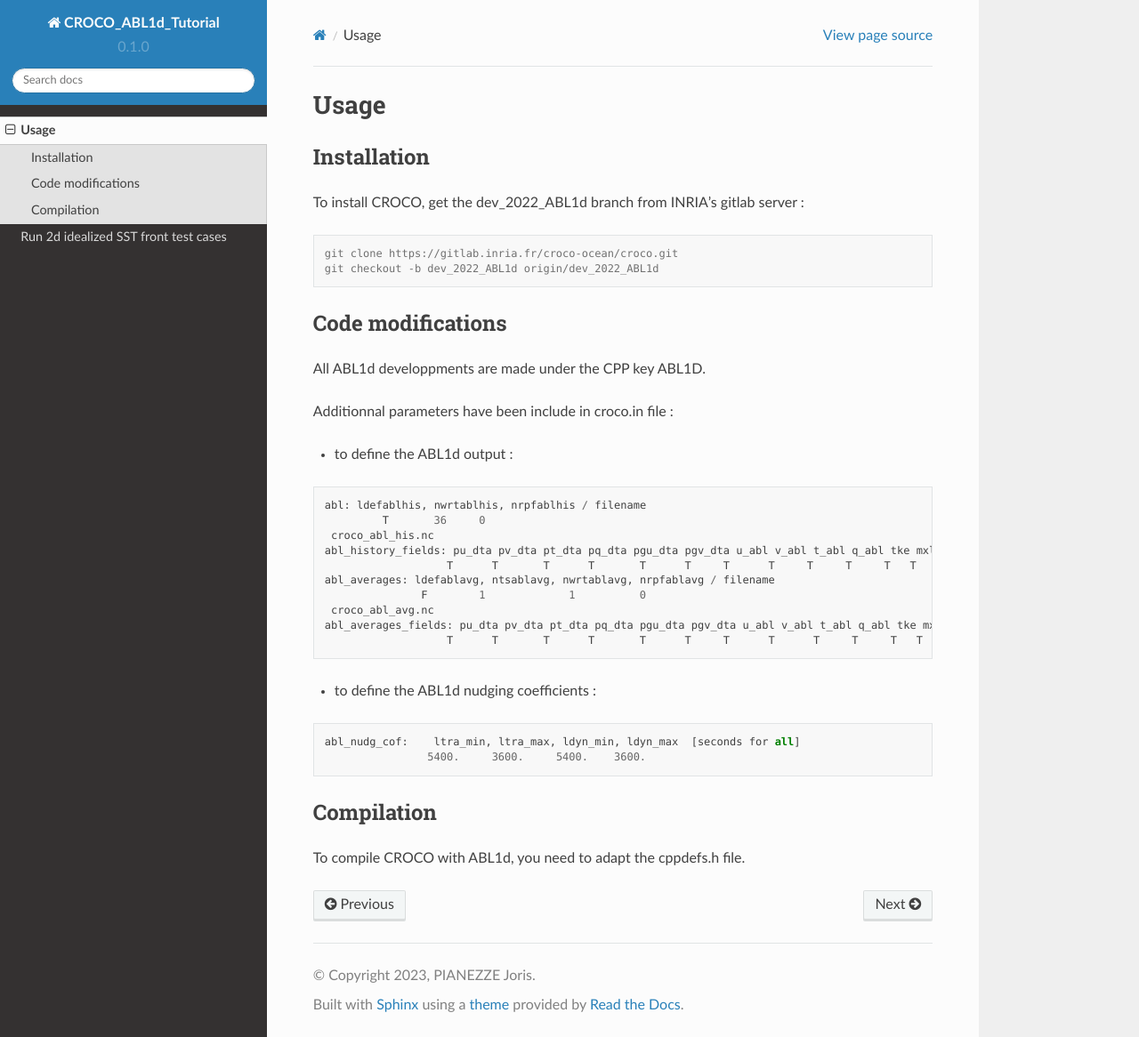
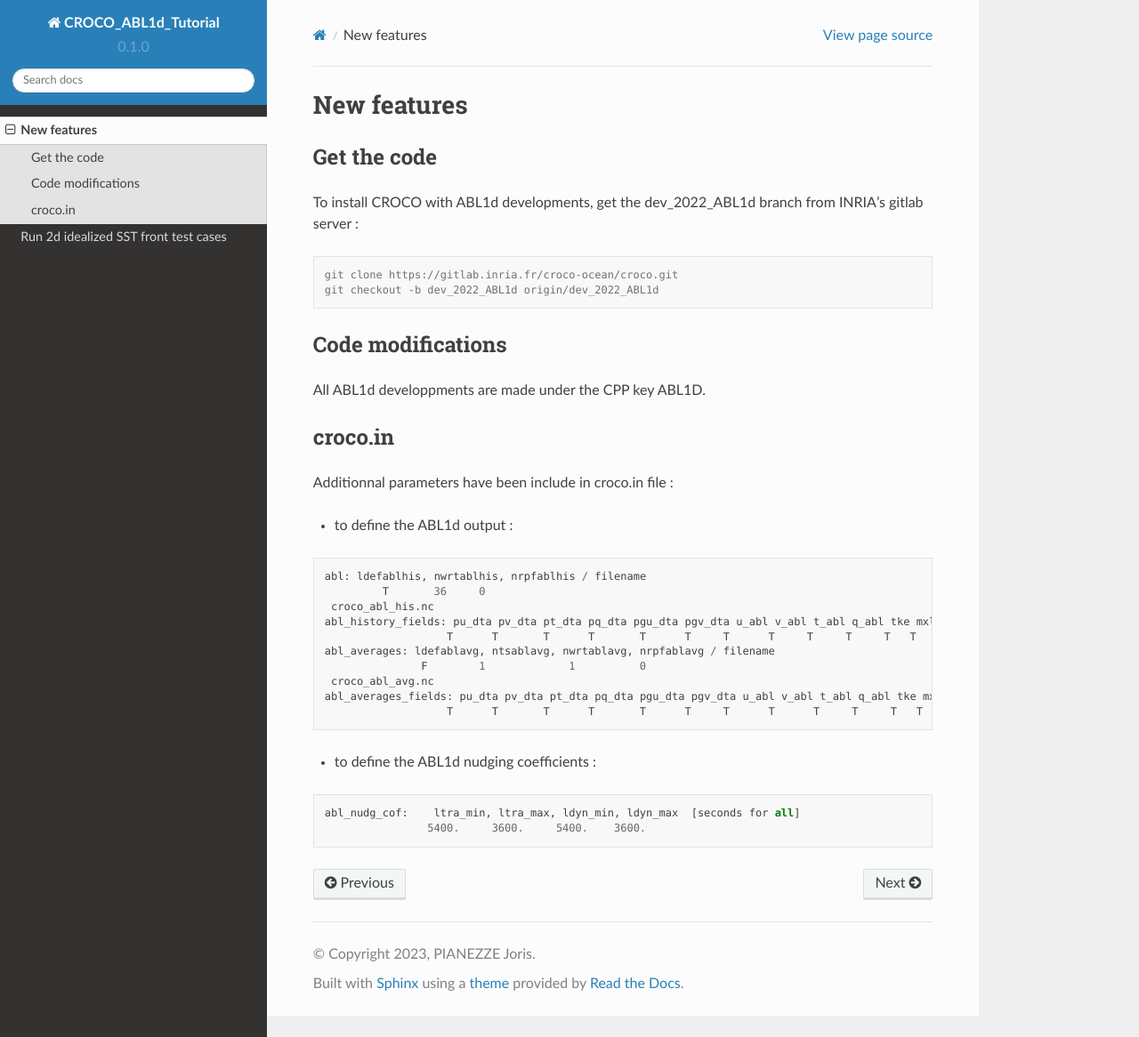
Before and after one commit to JorisPianezze/croco_abl1d_tutorial, a Sphinx documentation site: the page built from docs/source/new_features.rst, in a window 1280 px wide and 1166 px high. Shown: the whole window at 89% size. Built offline with Sphinx 7.4.7 and the Read the Docs theme 2.0.0, drawn with Linux system fonts in a browser that asks for light colours.

Commit message:
Modif nom des rubriques

```diff
--- a/docs/source/index.rst
+++ b/docs/source/index.rst
@@ -13,5 +13,5 @@
 
 .. toctree::
 
-   usage
+   new_features
    cases_kilpatrick
--- a/docs/source/usage.rst
+++ b/docs/source/new_features.rst
@@ -1,12 +1,12 @@
-Usage
-=====
+New features
+============
 
 .. _installation:
 
-Installation
+Get the code
 ------------
 
-To install CROCO, get the dev_2022_ABL1d branch from INRIA's gitlab server :
+To install CROCO with ABL1d developments, get the dev_2022_ABL1d branch from INRIA's gitlab server :
 
 .. code-block:: console
 
@@ -17,6 +17,9 @@
 ------------------
 
 All ABL1d developpments are made under the CPP key ABL1D.
+
+croco.in
+--------
 
 Additionnal parameters have been include in croco.in file :
 
@@ -41,9 +44,3 @@
 
    abl_nudg_cof:    ltra_min, ltra_max, ldyn_min, ldyn_max  [seconds for all]
                    5400.     3600.     5400.    3600.
-
-
-Compilation
------------
-
-To compile CROCO with ABL1d, you need to adapt the cppdefs.h file.
```
